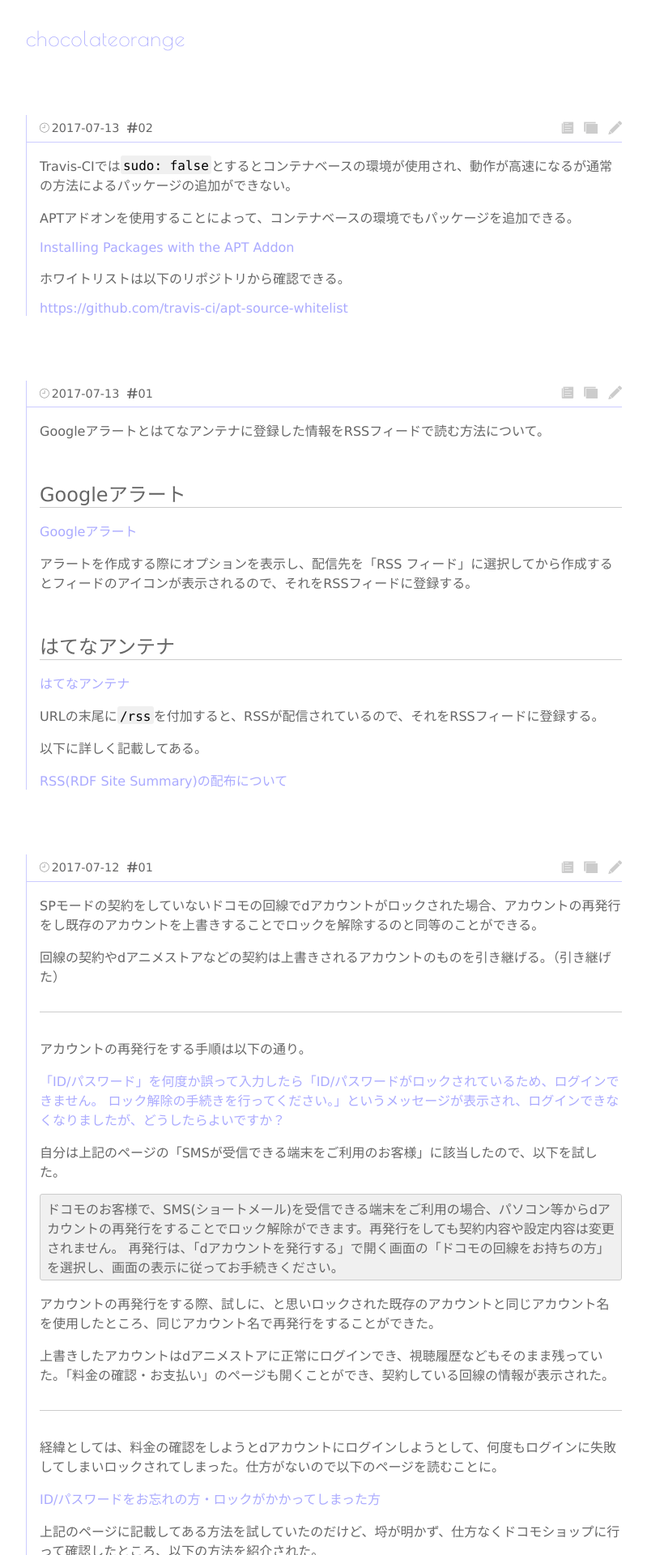
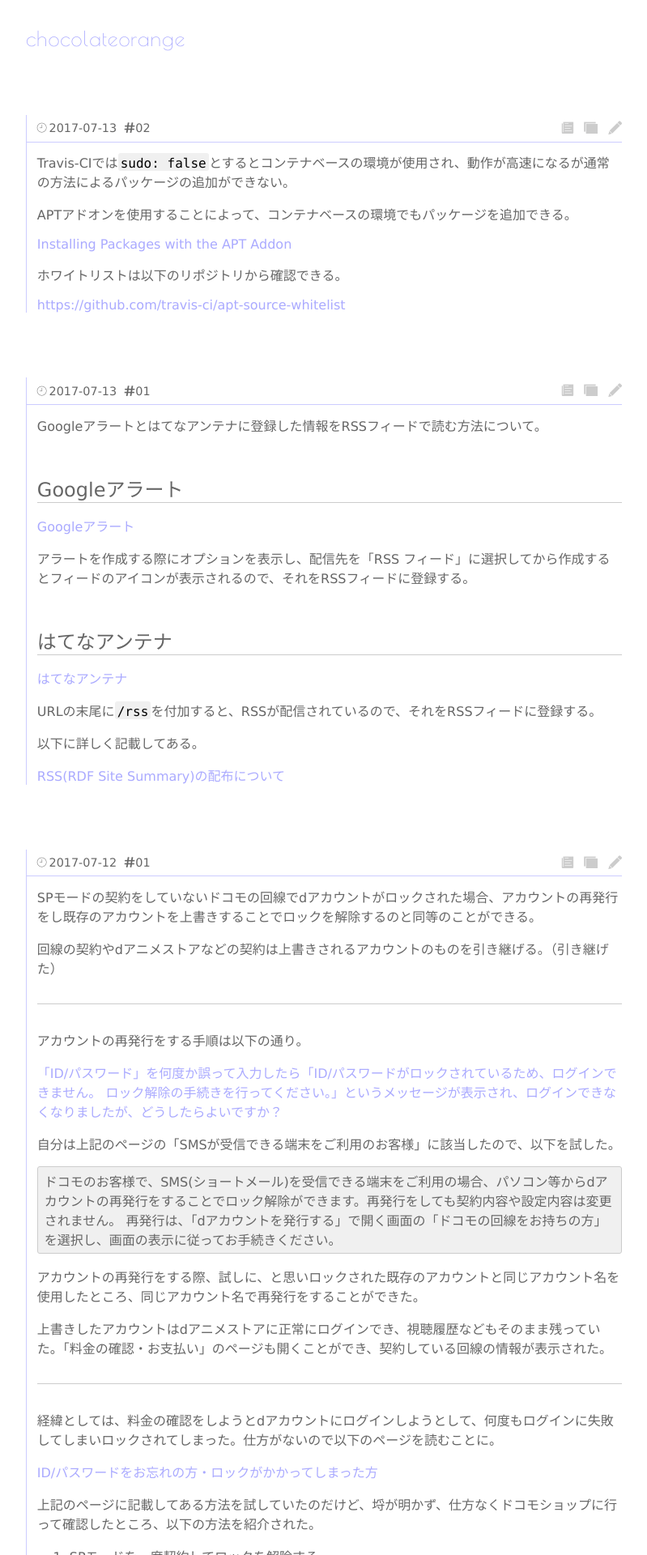
Before and after one commit to chocolateorange/chocolateorange.github.io, a Jekyll site: the page built from index.html, in a window 1280 px wide. Shown: the top 1920 px of the page at 81% size, without its empty margins (240-1039 px from the left). Built offline with Jekyll 4.4.1, drawn with Linux system fonts in a browser that asks for light colours.

Commit message:
updated content padding

```diff
--- a/css/index.scss
+++ b/css/index.scss
@@ -47,7 +47,7 @@
             .note__header {
               border-bottom: 1px solid #ccf;
               display: flex;
-              padding: 0.3rem 0 0.3rem 1rem;
+              padding: 0.3rem 0 0.3rem 0.8rem;
 
               .note__title {
                 margin: auto 0;
@@ -115,7 +115,7 @@
 
             .note__content {
               overflow: scroll;
-              padding: 1rem 0 0 1rem;
+              padding: 0.8rem 0 0 0.8rem;
 
               @include note;
 
```
